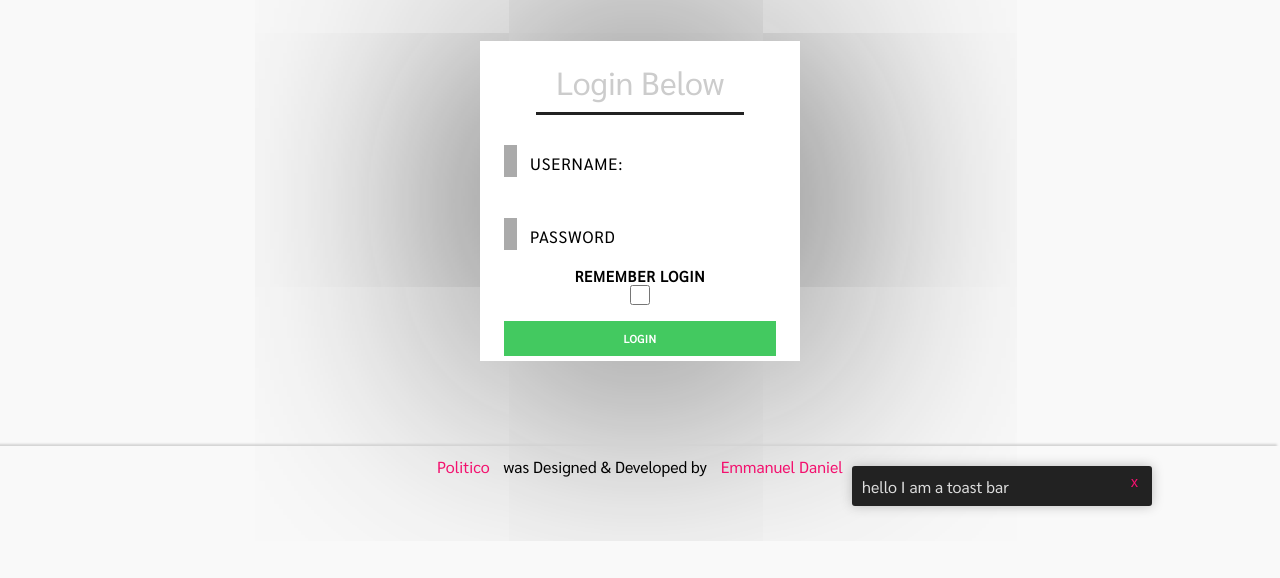
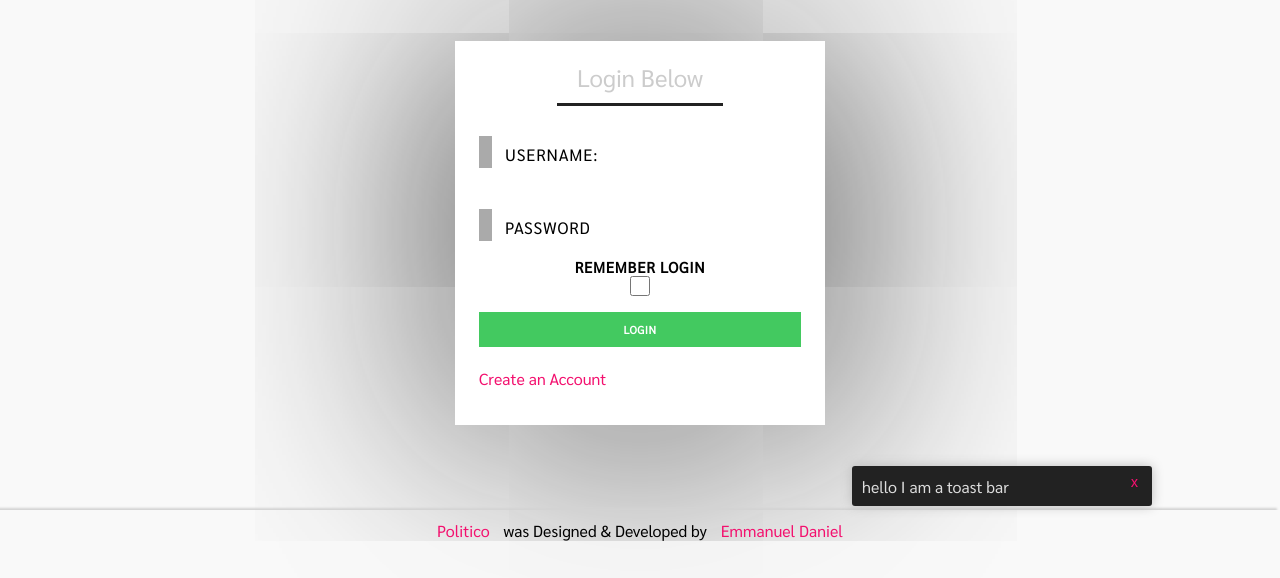
Before and after one commit to emmsdan/politico, a plain HTML site: page login.html in a window 1280 px wide. Shown: the part 222-800 px from the top of the page. Drawn offline with Linux system fonts and the light colour scheme.

Commit message:
added signup link

```diff
--- a/css/app.css
+++ b/css/app.css
@@ -242,8 +242,8 @@ main {
 /** forms **/
 .form-fields {
   padding: 10px;
-  max-width: 300px;
-  height: 300px;
+  max-width: 350px;
+  min-height: 300px;
   background: #fff;
   box-shadow: 0 0 332px #222;
   z-index: -100;
@@ -253,7 +253,7 @@ main {
   border: 0;
 }
 .form-fields legend {
-  font-size: 2rem;
+  font-size: 1.5rem;
   text-align: center;
   color: #ccc;
   padding: 10px 20px;
--- a/login.html
+++ b/login.html
@@ -57,6 +57,8 @@
             </div>
 
             <div class="field">
+                <a href="./signup.html">Create an Account</a>
+                <br/>
               <button type="submit" class="button">Login</button>
             </div>
           </fieldset>
```
